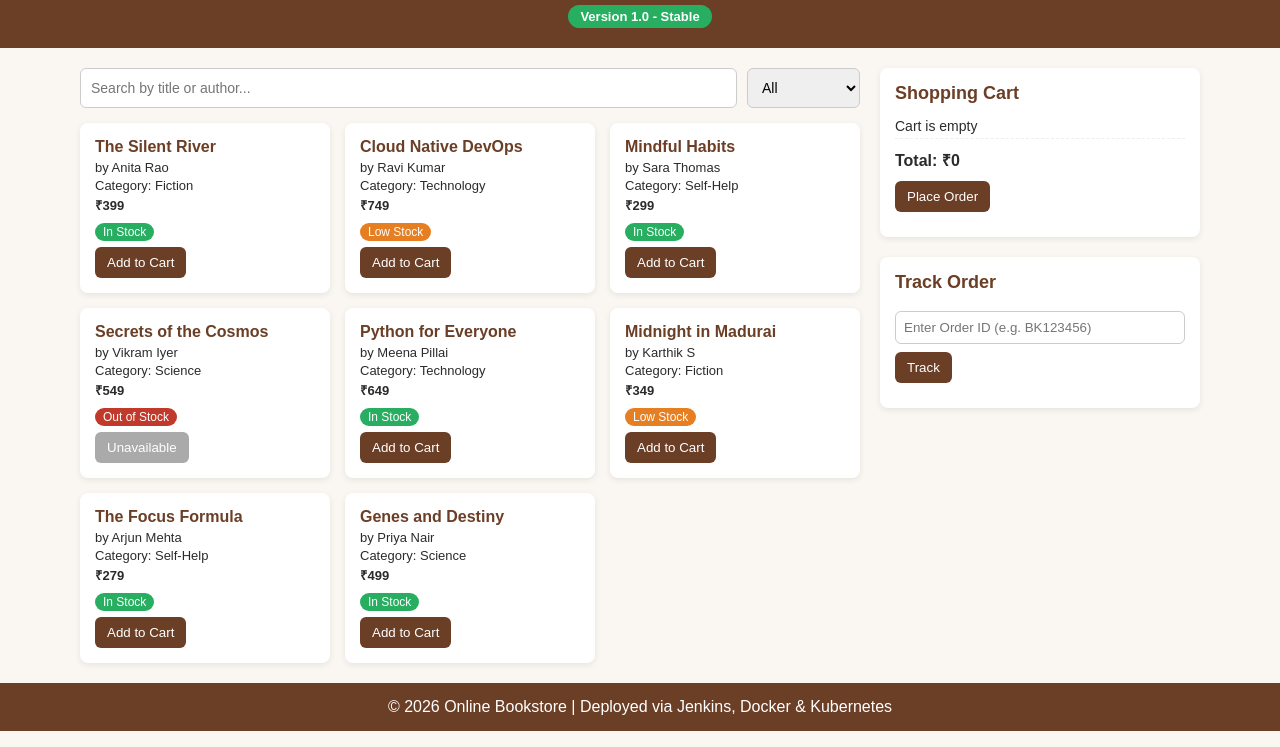
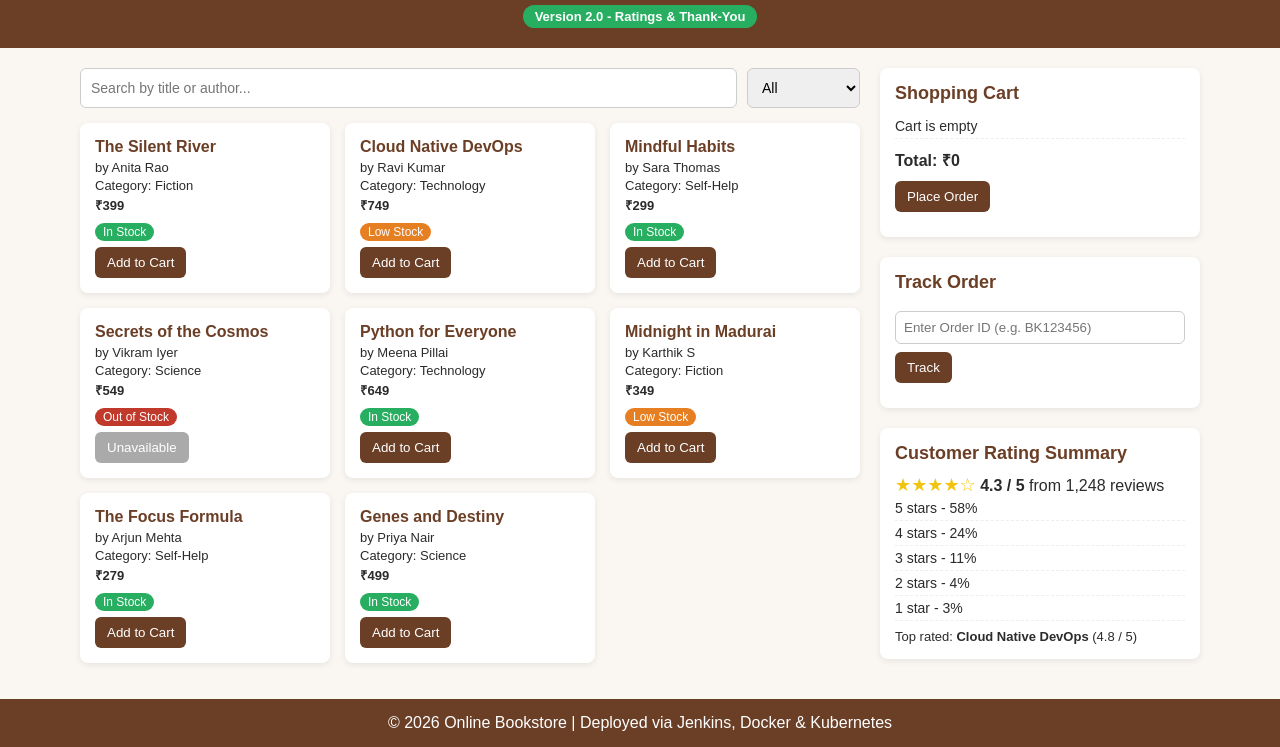
Before and after one commit to kavin82007/online-bookstore, a plain HTML site: page index.html in a window 1280 px wide. Shown: the part 78-825 px from the top of the page. Drawn offline with Linux system fonts and the light colour scheme.

Commit message:
v2: add customer rating summary and thank-you message

```diff
--- a/index.html
+++ b/index.html
@@ -29,6 +29,7 @@
     .panel li { list-style: none; font-size: 14px; padding: 4px 0; border-bottom: 1px dashed #eee; }
     .msg { margin-top: 10px; font-size: 14px; color: #27ae60; font-weight: bold; }
     .track input { width: 100%; padding: 8px; margin: 8px 0; border: 1px solid #ccc; border-radius: 6px; }
+    .stars { color: #f1c40f; font-size: 18px; }
     footer { text-align: center; padding: 15px; background: #6b3e26; color: #fff; margin-top: 20px; }
   </style>
 </head>
@@ -37,7 +38,7 @@
 <header>
   <h1>Online Bookstore</h1>
   <p>Browse, search, order and track your books</p>
-  <span class="version">Version 1.0 - Stable</span>
+  <span class="version">Version 2.0 - Ratings &amp; Thank-You</span>
 </header>
 
 <div class="wrap">
@@ -102,11 +103,25 @@
       <button onclick="placeOrder()">Place Order</button>
       <div id="order-msg" class="msg"></div>
     </div>
+
     <div class="panel track">
       <h2>Track Order</h2>
       <input id="track-id" type="text" placeholder="Enter Order ID (e.g. BK123456)">
       <button onclick="trackOrder()">Track</button>
       <div id="track-msg" class="msg"></div>
+    </div>
+
+    <div class="panel" id="rating-summary">
+      <h2>Customer Rating Summary</h2>
+      <p><span class="stars">&#9733;&#9733;&#9733;&#9733;&#9734;</span> <b>4.3 / 5</b> from 1,248 reviews</p>
+      <ul>
+        <li>5 stars - 58%</li>
+        <li>4 stars - 24%</li>
+        <li>3 stars - 11%</li>
+        <li>2 stars - 4%</li>
+        <li>1 star - 3%</li>
+      </ul>
+      <p style="margin-top:8px;font-size:13px">Top rated: <b>Cloud Native DevOps</b> (4.8 / 5)</p>
     </div>
   </aside>
 </div>
@@ -147,7 +162,7 @@
     const id = "BK" + Date.now().toString().slice(-6);
     orders[id] = 0;
     msg.style.color = "#27ae60";
-    msg.textContent = "Order placed! Your Order ID: " + id;
+    msg.textContent = "Thank you for shopping with us! Your order is confirmed. Order ID: " + id;
     cart.length = 0; renderCart();
     const timer = setInterval(() => {
       if (orders[id] < STAGES.length - 1) orders[id]++; else clearInterval(timer);
```
Also changed, not shown: 1 other file.
